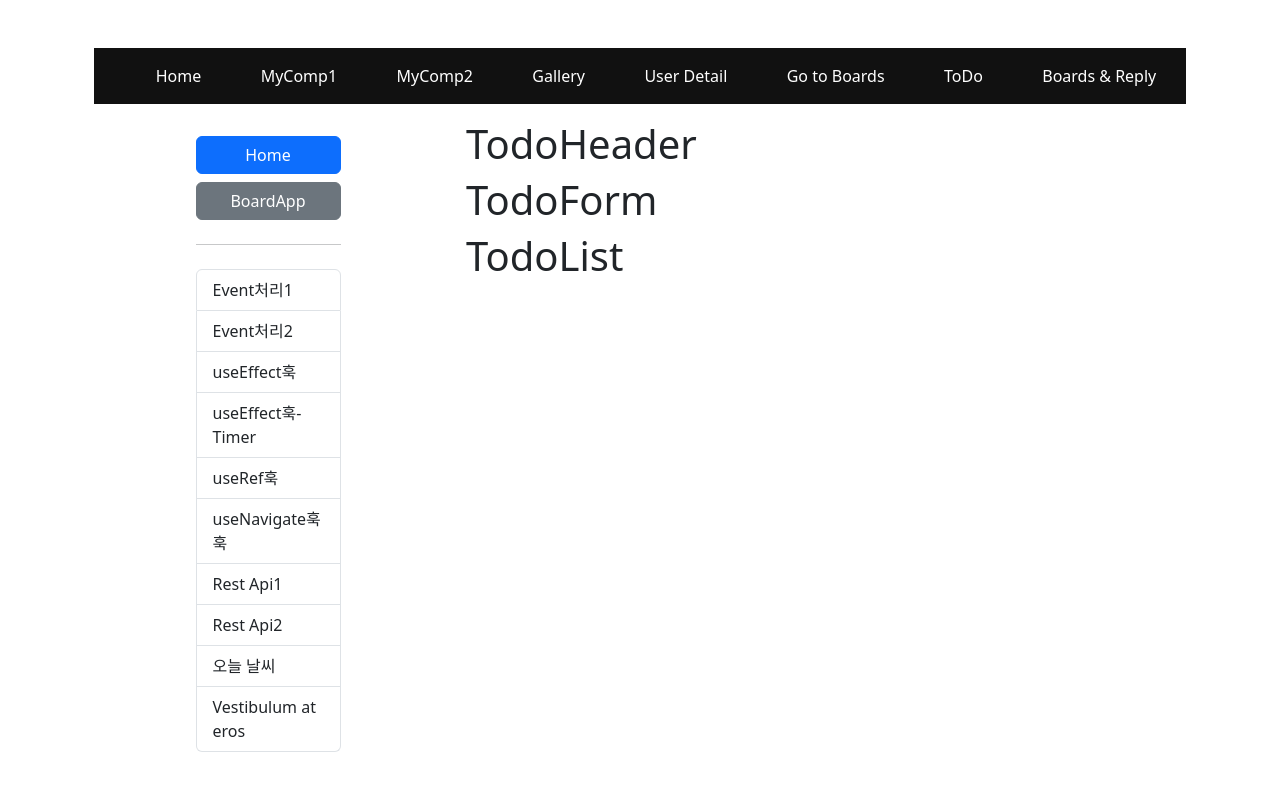
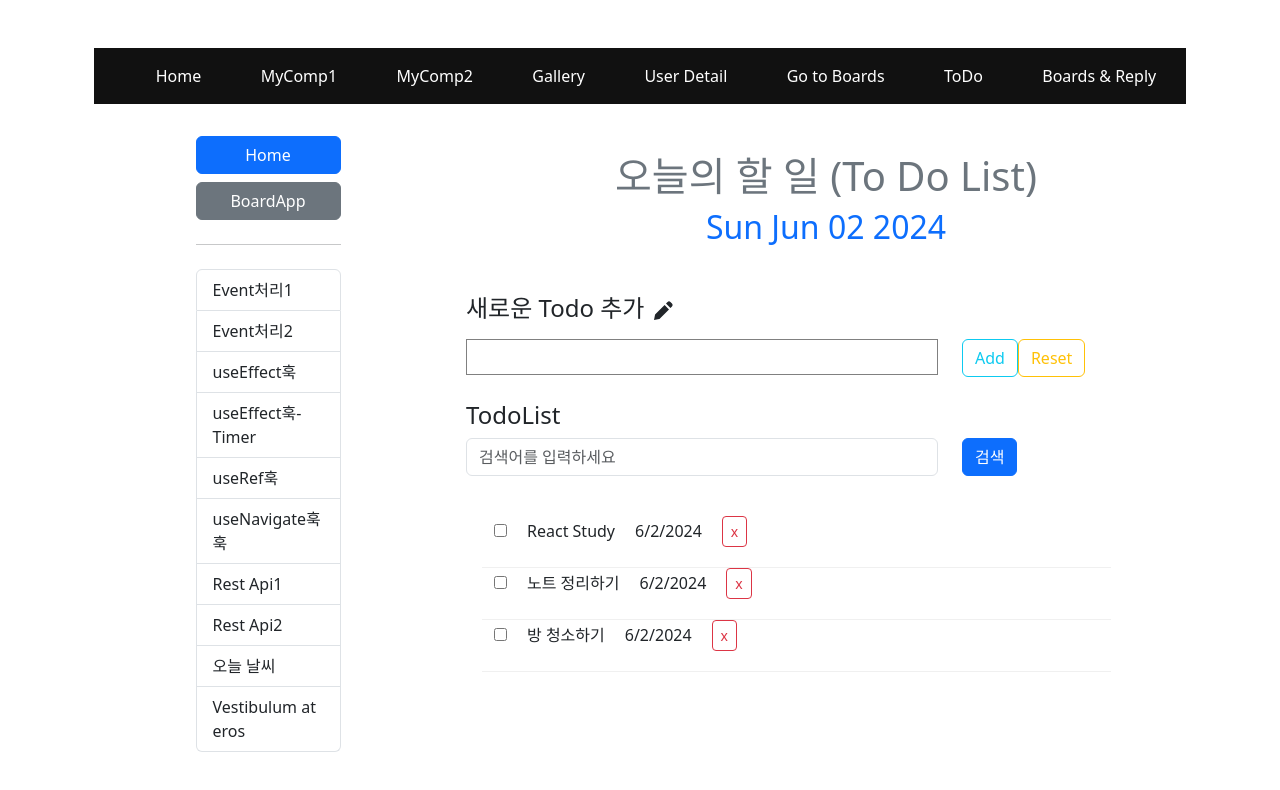
Before and after one commit to swanbaek/reactBasic, a React (Create React App) app: page /todo in a window 1280 px wide. Shown: the top 790 px of the page. Built offline with nearby package versions, Linux system fonts and the light colour scheme.

Commit message:
ToDO앱 다시 추가

```diff
--- a/src/component/todo/TodoApp.jsx
+++ b/src/component/todo/TodoApp.jsx
@@ -1,14 +1,41 @@
-import React from 'react'
+import React,{useState, useRef} from 'react'
 import { dummyData } from './todoData'
 import TodoHeader from './TodoHeader'
 import TodoForm from './TodoForm'
 import TodoList from './TodoList'
 export default function TodoApp() {
+
+    const [todo, setTodo] =useState(dummyData)
+    // console.log('todo====', todo)
+    const idRef =useRef(dummyData.length)
+
+    const handleCreate=(content)=>{
+        //alert('content: '+content)
+        const item={
+            ...todo,
+            id:idRef.current,
+            content:content,
+            wdate:new Date().getTime()
+        }
+        // setTodo([...todo,item]) //배열사본이 들어감에 유의하자
+        setTodo([item, ...todo])
+        idRef.current +=1;//1씩 증가
+    }
+    const handleUpdate=(vid)=>{
+       let arr= todo.map((it)=>(it.id===vid? {...it,isDone:!it.isDone}:it))
+       console.log('arr: ', arr);
+       setTodo(arr)
+    }
+    const handleDelete=(vid)=>{
+        let arr=todo.filter((it)=>(it.id!==vid))
+        setTodo(arr)
+    }
   return (
     <div>
         <TodoHeader/>
-        <TodoForm/>
-        <TodoList/>
+        <TodoForm onInsert={handleCreate}/>
+        <br/>
+        <TodoList todo={todo} onChangeDone={handleUpdate} onDelete={handleDelete}/>
     </div>
   )
 }
--- /dev/null
+++ b/src/component/todo/TodoForm.css
@@ -0,0 +1,6 @@
+.inputCss{
+    width: 100%;
+    border: 1px solid #ddd;
+    padding: 5px;
+    border:1px solid gray;
+}
--- a/src/component/todo/TodoForm.jsx
+++ b/src/component/todo/TodoForm.jsx
@@ -1,9 +1,45 @@
-import React from 'react'
+import React,{useRef, useState} from 'react'
+import {Col, Row} from 'react-bootstrap'
+import { BiSolidPencil } from "react-icons/bi";
+import "./TodoForm.css"
 
-export default function TodoForm() {
+export default function TodoForm({onInsert}) {
+    const inputRef=useRef()
+    const [content, setContent] =useState('')
+    const onChange =(e)=>{
+        setContent(e.target.value)
+    }
+    const onKeyDown=(e)=>{
+        if(e.keyCode ===13){//엔터 입력시
+            onSubmit();
+        }
+    }
+    const onSubmit =()=>{
+        if(!content){
+            alert('새로 할 일을 입력하세요')
+            inputRef.current.focus();
+            return;
+        }
+        onInsert(content);
+        setContent("")
+    }
+    const onReset =()=>{
+        setContent('')
+        inputRef.current.focus();
+    }
   return (
     <div>
-      <h1>TodoForm</h1>
+        <h4 className="my-3">새로운 Todo 추가 <BiSolidPencil /> </h4>
+        <Row>
+        <Col xs={12} sm={8} md={8} className='mx-0'>
+            <input ref={inputRef} name="content" value={content} className="inputCss"
+            onChange={onChange} onKeyDown={onKeyDown} />
+        </Col>
+        <Col xs={12} sm={4} md={4}>
+            <button className="btn btn-outline-info" onClick={onSubmit}>Add</button>
+            <button className="btn btn-outline-warning" onClick={onReset}>Reset</button>
+        </Col>
+        </Row>
     </div>
   )
 }
--- a/src/component/todo/TodoHeader.jsx
+++ b/src/component/todo/TodoHeader.jsx
@@ -2,8 +2,9 @@ import React from 'react'
 
 export default function TodoHeader() {
   return (
-    <div>
-      <h1>TodoHeader</h1>
+    <div className='text-center py-4'>
+      <h1 className='text-secondary my-2'>오늘의 할 일 (To Do List)</h1>
+      <h2 className='text-primary my-2'>{new Date().toDateString()}</h2>
     </div>
   )
 }
--- /dev/null
+++ b/src/component/todo/TodoList.css
@@ -0,0 +1,7 @@
+.TodoList inputSearch{
+    margin-bottom:10px;
+}
+.TodoList inputSearch:focus{
+    outline: none;
+    border-bottom: 1px solid salmon;
+}
--- a/src/component/todo/TodoList.jsx
+++ b/src/component/todo/TodoList.jsx
@@ -1,9 +1,44 @@
-import React from 'react'
+import React,{useState} from 'react'
+import {Row,Col,Button} from 'react-bootstrap'
+import TodoListItem from './TodoListItem'
+import "./TodoList.css"
 
-export default function TodoList() {
+export default function TodoList({todo, onDelete, onChangeDone}) {
+
+  const [search, setSearch]=useState('')
+
+  const searchHandler=(e)=>{
+    setSearch(e.target.value)
+  }
+  const getSearchResult =()=>{
+    return search===""? todo:
+    todo.filter((item,i)=>{
+      return item.content.indexOf(search)!=-1;
+    })
+  }
   return (
-    <div>
-      <h1>TodoList</h1>
+    <div className="TodoList">
+      <h4>TodoList</h4>
+      <Row>
+        <Col xs={12} sm={8} md={8}>
+        <input name="search" value={search} className="inputSearch" placeholder='검색어를 입력하세요' className="form-control" onChange={searchHandler}/>
+        </Col>
+        <Col xs={12} sm={3} md={3}>
+          <Button onClick={searchHandler}>검색</Button>
+        </Col>
+      </Row>
+      <Row className="mt-4 p-3">
+      <Col xs={12} sm={11} md={11}>
+      {
+        getSearchResult().map((it)=>(
+          <TodoListItem key={it.id}  {... it} onDelete={onDelete} onChangeDone={onChangeDone}></TodoListItem>
+        ))
+        /**<TodoListItem key={doit.id}  {... doit} ></TodoListItem> 이렇게 하면 아래와 동일하게 된다.
+           객체의 모든 속성을 풀어해쳐서 props로 전달하는 방법이다.
+        <TodoItem key={it.id} id={it.id} content={it.content}  isDone={it.isDone}  onUpdate={onUpdate} onDelete={onDelete}/>  */
+      }
+      </Col>
+      </Row>
     </div>
   )
 }
--- /dev/null
+++ b/src/component/todo/TodoListItem.css
@@ -0,0 +1,19 @@
+
+.TodoListItem{
+    display: flex;
+    align-items: center;
+    gap:20px;
+    padding-bottom:20px;
+    border-bottom: 1px solid rgb(240,240,240);
+    /* background-color: yellow; */
+}
+.TodoItemList .chkbox{
+    width:20px;
+}
+.TodoItemList .content{
+    flex:1;
+}
+.TodoItemList .wdate{
+    font-size:14px;
+    color:gray;
+}
--- a/src/component/todo/TodoListItem.jsx
+++ b/src/component/todo/TodoListItem.jsx
@@ -1,9 +1,28 @@
 import React from 'react'
+import './TodoListItem.css'
 
-export default function TodoListItem() {
+export default function TodoListItem(props) {
+    const {id,content,isDone, wdate, onChangeDone, onDelete} =props;
+    const onChangeCheckbox=(e)=>{
+        onChangeDone(id)
+    }
+    const onDeleteHandler =()=>{
+        onDelete(id)
+    }
   return (
-    <div>
-      <h1>TodoListItem</h1>
+    <div className="container TodoListItem">
+      <div className="chkbox">
+        <input onChange={onChangeCheckbox} checked={isDone} type="checkbox" />
+      </div>
+      <div className="content">
+        {content}
+      </div>
+      <div className="wdate">
+        {new Date(wdate).toLocaleDateString()}
+      </div>
+      <div className="btDel">
+        <button className="btn btn-sm btn-outline-danger" onClick={onDeleteHandler}> x </button>
+      </div>
     </div>
   )
 }
```
